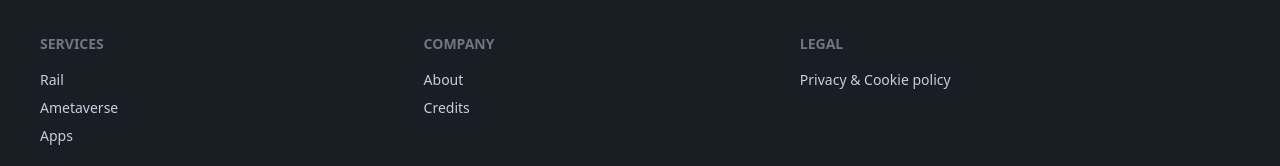
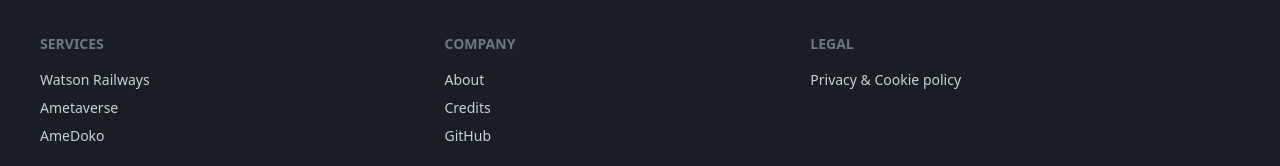
Before and after one commit to watsonindustries/watsonindustries-website, a SvelteKit app: page /privacy in a window 1280 px wide. Shown: the part 786-952 px from the top of the page. Built offline with nearby package versions, Linux system fonts and the light colour scheme.

Commit message:
Localize base page layout

```diff
--- /dev/null
+++ b/src/lib/lang/en/layout.json
@@ -0,0 +1,27 @@
+{
+    "header.menu": {
+        "home": "Homepage",
+        "watsonrailways": "Watson Railways",
+        "ametaverse": "Ametaverse",
+        "amedoko": "AmeDoko App",
+        "about": "About"
+    },
+    "footer": {
+        "services": {
+            "header": "Services",
+            "watsonrailways": "Watson Railways",
+            "ametaverse": "Ametaverse",
+            "amedoko": "AmeDoko"
+        },
+        "company": {
+            "header": "Company",
+            "about": "About",
+            "credits": "Credits",
+            "github": "GitHub"
+        },
+        "legal": {
+            "header": "Legal",
+            "privacy": "Privacy & Cookie policy"
+        }
+    }
+}
--- a/src/lib/lang/localizationIndex.json
+++ b/src/lib/lang/localizationIndex.json
@@ -1,6 +1,9 @@
 [
     {
         "key": "common"
+    },
+    {
+        "key": "layout"
     },
     {
         "key": "home",
--- a/src/routes/+layout.svelte
+++ b/src/routes/+layout.svelte
@@ -15,6 +15,8 @@
     import Moustache from "$lib/Moustache.svelte";
 
     export let data: LayoutData;
+
+    import { t } from "$lib/translations";
 </script>
 
 <MetaTags
@@ -63,11 +65,11 @@
                 tabindex="0"
                 class="menu menu-compact dropdown-content mt-3 p-2 shadow bg-base-100 rounded-box w-52"
             >
-                <li><a href="/">Homepage</a></li>
-                <li><a href="/rail">Rail</a></li>
-                <li><a href="/ametaverse">Ametaverse</a></li>
-                <li><a href={ameDokoURL}>AmeDoko App</a></li>
-                <li><a href="/about">About</a></li>
+                <li><a href="/">{$t("layout.header.menu.home")}</a></li>
+                <li><a href="/rail">{$t("layout.header.menu.watsonrailways")}</a></li>
+                <li><a href="/ametaverse">{$t("layout.header.menu.ametaverse")}</a></li>
+                <li><a href={ameDokoURL}>{$t("layout.header.menu.amedoko")}</a></li>
+                <li><a href="/about">{$t("layout.header.menu.about")}</a></li>
             </ul>
         </div>
     </div>
@@ -108,22 +110,23 @@
 
 <footer class="footer p-10 bg-neutral text-neutral-content">
     <div>
-        <span class="footer-title">Services</span>
-        <a class="link link-hover" href="/rail">Rail</a>
-        <a class="link link-hover" href="/ametaverse">Ametaverse</a>
+        <span class="footer-title">{$t("layout.footer.services.header")}</span>
+        <a class="link link-hover" href="/rail">{$t("layout.footer.services.watsonrailways")}</a>
+        <a class="link link-hover" href="/ametaverse">{$t("layout.footer.services.ametaverse")}</a>
+        <a class="link link-hover" href={ameDokoURL}>{$t("layout.footer.services.amedoko")}</a>
         <!-- <a class="link link-hover" href="/construction" >Construction</a> -->
         <!-- <a class="link link-hover" href="/nfat" >NFATs</a> -->
         <!-- <a class="link link-hover" href="/ai" >AI</a> -->
-        <a class="link link-hover" href={watsonIndustriesGithubURL}>Apps</a>
     </div>
     <div>
-        <span class="footer-title">Company</span>
-        <a class="link link-hover" href="/about">About</a>
+        <span class="footer-title">{$t("layout.footer.company.header")}</span>
+        <a class="link link-hover" href="/about">{$t("layout.footer.company.about")}</a>
         <!-- <a class="link link-hover" href="/contact" >Contact</a> -->
-        <a class="link link-hover" href="/credits">Credits</a>
+        <a class="link link-hover" href="/credits">{$t("layout.footer.company.credits")}</a>
+        <a class="link link-hover" href={watsonIndustriesGithubURL}>{$t("layout.footer.company.github")}</a>
     </div>
     <div>
-        <span class="footer-title">Legal</span>
-        <a class="link link-hover" href="/privacy">Privacy & Cookie policy</a>
+        <span class="footer-title">{$t("layout.footer.legal.header")}</span>
+        <a class="link link-hover" href="/privacy">{$t("layout.footer.legal.privacy")}</a>
     </div>
 </footer>
```
